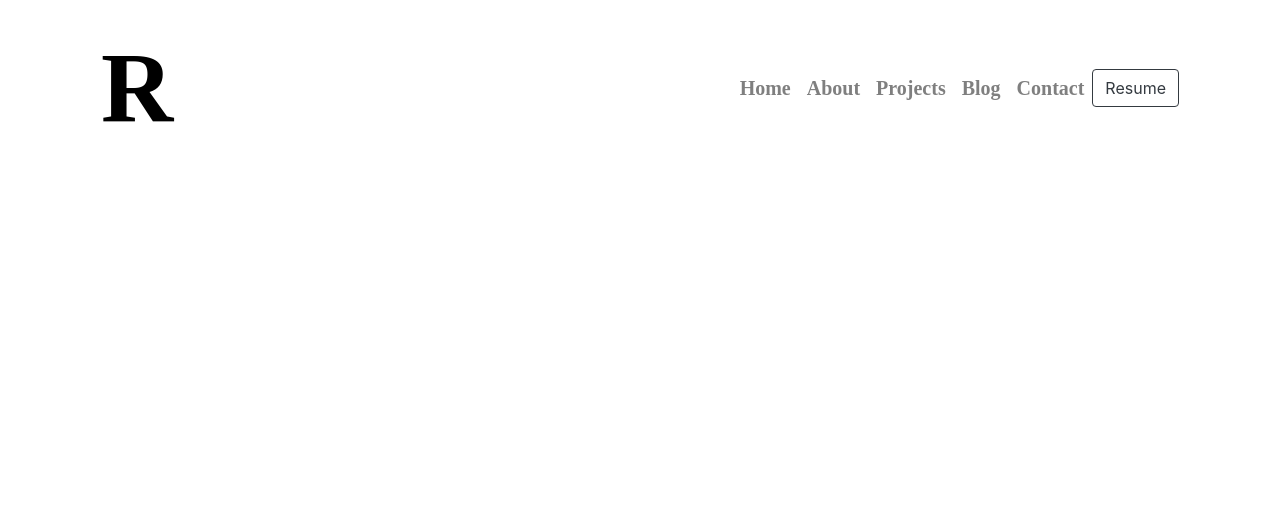
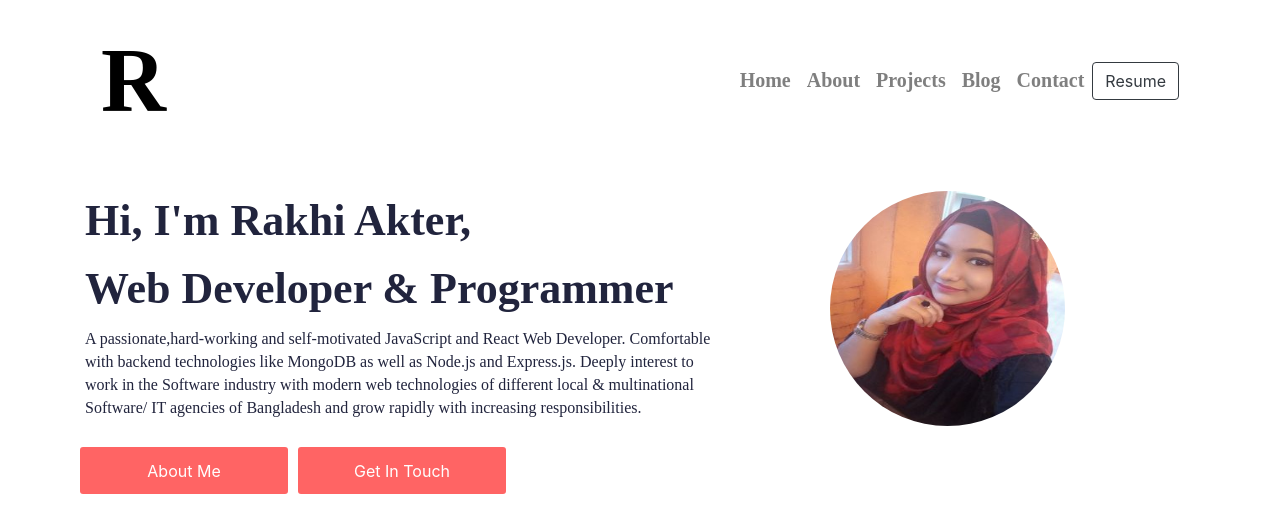
Before and after one commit to rakhiakter/personal-portfolio, a React (Create React App) app: page / in a window 1280 px wide. Shown: the top 532 px of the page. Built offline with nearby package versions, Linux system fonts and the light colour scheme.

Commit message:
about done

```diff
--- a/src/Components/Header/Header.js
+++ b/src/Components/Header/Header.js
@@ -1,9 +1,11 @@
 import React from 'react';
+import MainHeader from '../MainHeader/MainHeader';
 import NavigationBar from '../NavigationBar/NavigationBar';
 const Header = () => {
     return (
       <div>
         <NavigationBar/>
+        <MainHeader></MainHeader>
       </div>
     );
 };
--- a/src/Components/MainHeader/MainHeader.css
+++ b/src/Components/MainHeader/MainHeader.css
@@ -0,0 +1,40 @@
+.name {
+    font-family: Heebo;
+    font-style: normal;
+    font-weight: bold;
+    font-size: 44px;
+    line-height: 60px;
+    color: #21243D;
+}
+
+#about {
+    font-family: Heebo;
+    font-style: normal;
+    font-weight: normal;
+    font-size: 16px;
+    line-height: 23px;
+    color: #21243D;
+}
+
+.potrait {
+    width: 235px;
+    height: 235px;
+    left: 760px;
+    top: 210px;
+    margin-left: 80px;
+}
+
+.mainHeader {
+    margin-top: 30px;
+}
+
+.get {
+    width: 208px;
+    height: 47px;
+    background: #FF6464;
+    border: none;
+    border-radius: 3px;
+    color: white;
+    margin-left: 10px;
+    margin-top: 20px;
+}
--- a/src/Components/MainHeader/MainHeader.js
+++ b/src/Components/MainHeader/MainHeader.js
@@ -1,13 +1,38 @@
+
 import React from 'react';
-
+import { Col, Container, Image, Row, } from 'react-bootstrap';
+import './MainHeader.css';
 
 
 const MainHeader = () => {
     return (
-        <div>
-          <h1>main</h1>
-
-        </div>
+      <Container className="mainHeader">
+        <Row>
+          <Col sm={7}>
+            <h1 className="name">Hi, I'm Rakhi Akter,</h1>
+            <h3 className="name"> Web Developer & Programmer</h3>
+            <h6 id="about">
+              A passionate,hard-working and self-motivated JavaScript and React
+              Web Developer. Comfortable with backend technologies like MongoDB
+              as well as Node.js and Express.js. Deeply interest to work in the
+              Software industry with modern web technologies of different local
+              & multinational Software/ IT agencies of Bangladesh and grow
+              rapidly with increasing responsibilities.
+            </h6>
+          </Col>
+          <Col sm={5}>
+            <Image
+              className="potrait"
+              src={require("../../image/port.jpg").default}
+              roundedCircle
+            />
+          </Col>
+          <button className="get">About Me</button>
+          <button className="get" variant="outline-Bittersweet">
+            Get In Touch
+          </button>
+        </Row>
+      </Container>
     );
 };
 
--- a/src/Components/NavigationBar/NavigationBar.css
+++ b/src/Components/NavigationBar/NavigationBar.css
@@ -1,7 +1,7 @@
 .clr {
     font-family: Heebo;
     font-style: normal;
-    font-weight: 700;
+    font-weight: bold;
     font-size: 20px;
     line-height: 29px;
     text-align: right;
@@ -11,7 +11,7 @@
 #logo {
     font-family: Heebo;
     font-style: normal;
-    font-size: 100px;
+    font-size: 90px;
     font-weight: 700;
     color: #000000;
 }
```
Also changed, not shown: src/image/port.jpg (added).
